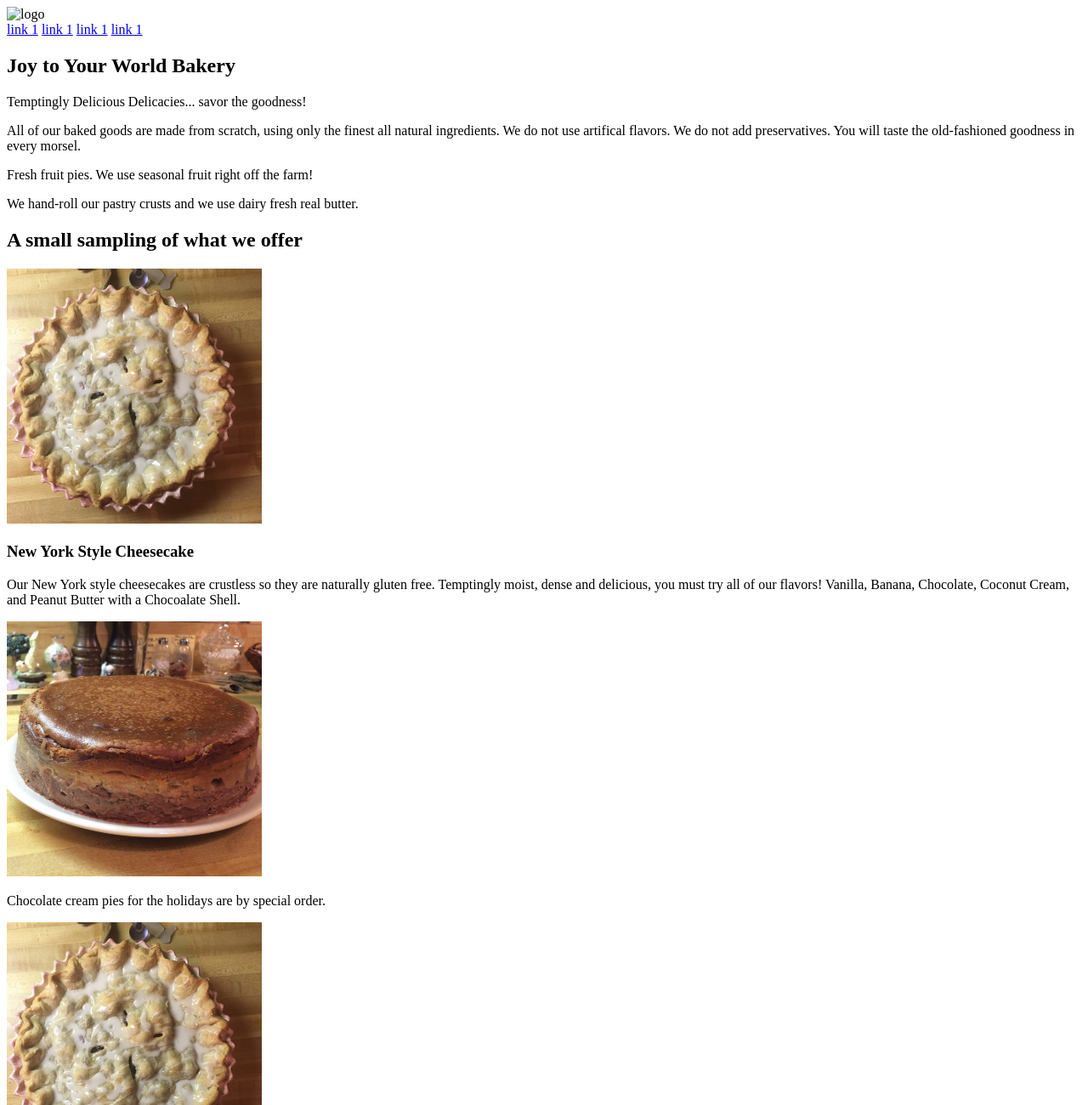
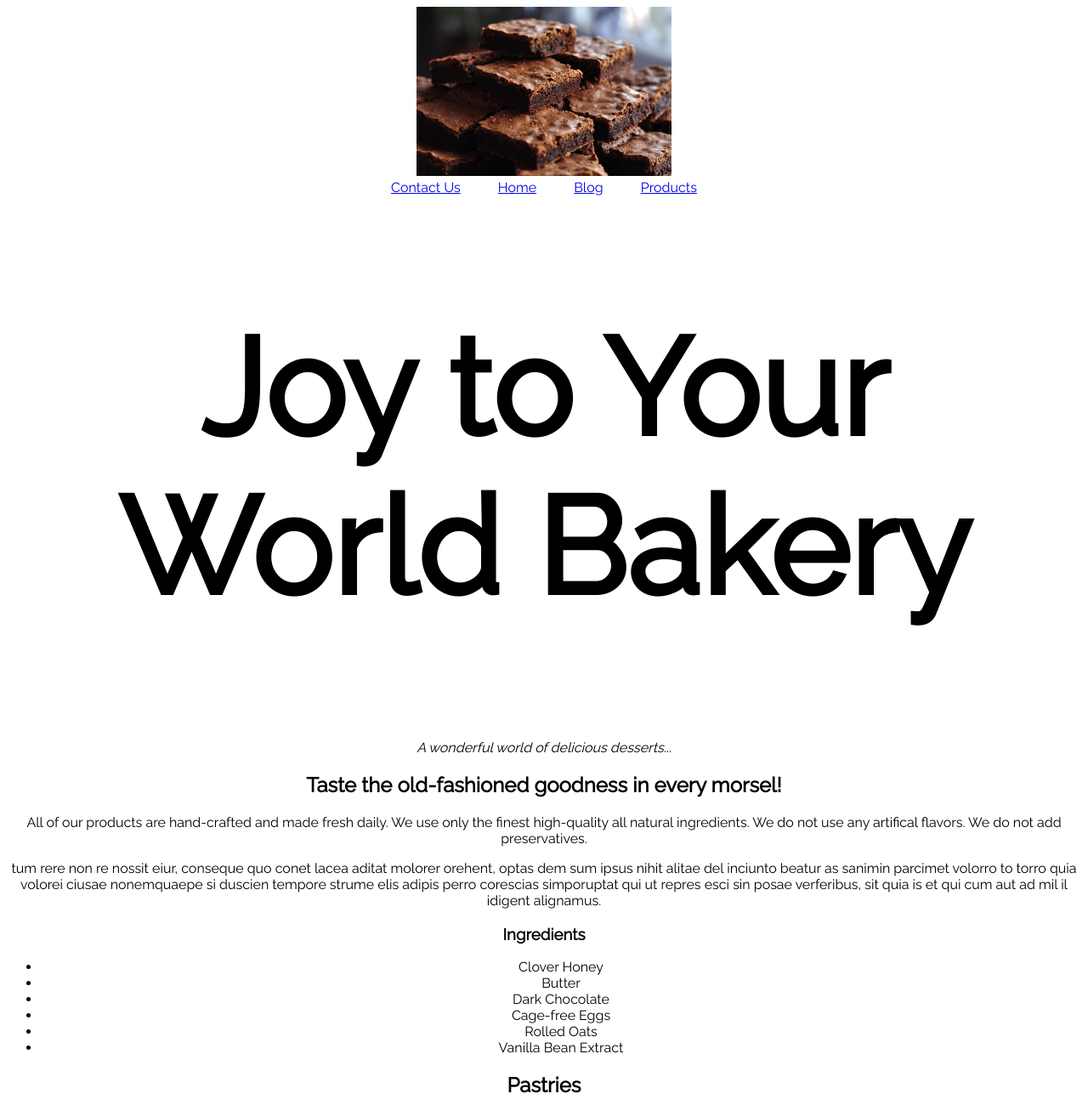
Before and after one commit to jellinor/jellinor.github.io, a plain HTML site: page unit-3/index.html in a window 1280 px wide. Shown: the top 1300 px of the page at 85% size. Drawn offline with Linux system fonts and the light colour scheme.

Commit message:
Add files via upload

```diff
--- a/unit-3/css/style.css
+++ b/unit-3/css/style.css
@@ -1 +1,27 @@
+@import url('https://fonts.googleapis.com/css?family=Raleway');
+
+body
+{
+		text-align: center;
+
+    font-family: 'Raleway', sans-serif;
+
+}
+
+h1
+{
+	font-size:10em;
+}
+
+p {
+	color:#000;
+	text-align: center
+}
+.description {
+
+font-style: italic;
+}
+
+a
+{padding: 20px;}
 img { width:300px; }
--- a/unit-3/index.html
+++ b/unit-3/index.html
@@ -3,44 +3,111 @@
 <head>
 	<link rel="stylesheet" type="text/css" href="css/style.css">
 	<title>Joy to Your World Bakery</title>
+	<style>
+@import url('https://fonts.googleapis.com/css?family=Raleway');
+</style>
 </head>
 <body>
 	<header>
-		<img src="" alt="logo">
+		<img src="images/joysbakedgoods/brownies.jpg" alt="logo">
 		<nav>
-			<a href="#">link 1</a>
-			<a href="#">link 1</a>
-			<a href="#">link 1</a>
-			<a href="#">link 1</a>
+			<a href="#">Contact Us</a>
+			<a href="#">Home</a>
+			<a href="#">Blog</a>
+			<a href="#">Products</a>
 		</nav>
 		</header>
 	<section id="intro">
 		<h1>Joy to Your World Bakery</h1>
-		<p>Temptingly Delicious Delicacies... savor the goodness!</p>
+		<p class="description">A wonderful world of delicious desserts...</p>
+		<h2>Taste the old-fashioned goodness in every morsel!</h2>
 	</section>
+
+
 	<section>
-		<p>All of our baked goods are made from scratch, using only the finest all natural ingredients. We do not use artifical flavors. We do not add preservatives. You will taste the old-fashioned goodness in every morsel.</p>
+		<p>All of our products are hand-crafted and made fresh daily. We use only the finest high-quality all natural ingredients. We do not use any artifical flavors. We do not add preservatives.
+		</p>
+
+
+	<section>
+
+	<p>tum rere non re nossit eiur, conseque quo conet lacea aditat molorer orehent, optas dem sum ipsus nihit alitae del inciunto beatur as sanimin parcimet volorro to torro quia volorei ciusae nonemquaepe si duscien tempore strume elis adipis perro corescias simporuptat qui ut repres esci sin posae verferibus, sit quia is et qui cum aut ad mil il idigent alignamus.
+		</p>
+
+
+
+		<aside>
+
+
+	<section>
+		<h3>Ingredients</h3>
+		<ul>
+			<li>Clover Honey</li>
+			<li>Butter</li>
+			<li>Dark Chocolate</li>
+			<li>Cage-free Eggs</li>
+			<li>Rolled Oats</li>
+			<li>Vanilla Bean Extract </li>
+		</ul>
+
+		</aside>
+
+
+	<section>
+
+		<div>
+		<h2>Pastries</h2>
+		<img src="images/joysbakedgoods/sliceofpie.jpg" alt="a slice of blueberry pie">
 		<p>Fresh fruit pies. We use seasonal fruit right off the farm!</p>
 		<p>We hand-roll our pastry crusts and we use dairy fresh real butter.</p>
+		</div>
+
+
+
 	</section>
+
+
+
+	<section>
+		<div>
+		<h2>Cheesecakes</h2>
+		<img src="images/joysbakedgoods/cheesecake.jpg" alt="chocolate with peanut butter center cheesecake">
+		<p>Mouth-watering creamy cheesecakes. Temptingly moist, dense and delicious!
+		</p>
+		<p>Our New York style cheesecakes are crustless so they are naturally gluten free.  Temptingly moist, dense and delicious, you must try all of our flavors! Vanilla, Banana, Chocolate, Coconut Cream, and Peanut Butter with a Chocolate Shell.</p>
+		<p>Vanilla, Banana, Chocolate, Coconut Cream, and Peanut Butter with a Chocolate Shell.</p>
+		</div>
+
+	</section>
+
+
 	<section id="products">
-		<h2>A small sampling of what we offer</h2>
-		<img src="images/joysbakedgoods/blueberrypie.jpg" alt="with hand rolled crust">
+		<h2>Sinful Cakes</h2>
+		<img src="images/joysbakedgoods/fudgecake.jpg" alt="a fudge-iced dense chocolate cake">
 		<section>
-			<h3>New York Style Cheesecake</h3>
-			<p>Our New York style cheesecakes are crustless so they are naturally gluten free.  Temptingly moist, dense and delicious, you must try all of our flavors! Vanilla, Banana, Chocolate, Coconut Cream, and Peanut Butter with a Chocoalate Shell.</p>
-			<img src="images/joysbakedgoods/cheesecake.jpg" alt="with hand rolled crust">
-		</section>
+			<h3>Fudge cake. </h3>
+			<p>The most sinful treat we offer is our Fantastic Fudge cake!</p><img src="images/joysbakedgoods/creamfilledpastry.jpg" alt="delicate pastery layers filled with bavarian cream">
+			<h3>Cream-filled yummies in any shape! </h3>
+			<p>Our cakes are made fresh per order! Tempt your taste buds! We can create your heart's desire! Let us know what you are looking for and we will create it.</p>
+
+	</section>
+
+		<h2>Special Temptations</h2>
 		<p>Chocolate cream pies for the holidays are by special order.</p>
-		<img src="images/joysbakedgoods/blueberrypie.jpg" alt="with hand rolled crust">
+		<img src="images/joysbakedgoods/chocolatepie.jpg" alt="chocolate cream whole pie">
+
+
 		<p>Strawberry shortcakes when strawberries are in season. Topped with old- fashioned real whipped cream!</p>
-		<img src="images/joysbakedgoods/blueberrypie.jpg" alt="with hand rolled crust">
-		<p>The most sinful treat we offer is our Fantastic Fudge cake!</p>
+		<img src="images/joysbakedgoods/shortcake.jpg" alt="with hand rolled crust">
+
 		<p>Luscious desserts for everyday or for that super special occasion.</p>
-		<img src="images/joysbakedgoods/blueberrypie.jpg" alt="with hand rolled crust"><p>We also make cream filled custom cakes in any shape your heart desires.</p>
+		<img src="images/joysbakedgoods/chocolatecreamfilledcake.jpg" alt="chocolate layer cake with white filling and glace icing"><p>Custom cakes are made to your exact wishes.</p>
 	</section>
+
+
+
 	<section id="contact">
-		<p>Contact me</p>
+		<p>Contact us</p>
 		<a href="mailto:ellinojh@evms.edu">For special orders or questions, please EMail me at ellinojh@evms.edu</a>
 	</section>
 </body>
```
Also changed, not shown: unit-3/images/joysbakedgoods/brownies.jpg (added), unit-3/images/joysbakedgoods/chocolatecreamfilledcake.jpg (added), unit-3/images/joysbakedgoods/lechecake.jpg (added), unit-3/images/joysbakedgoods/oatbarwithchocolate.jpg (added), unit-3/images/joysbakedgoods/strawberrysmoothies.jpg (added), unit-3/images/joyworldlogo.svg (added), 7 other files.
